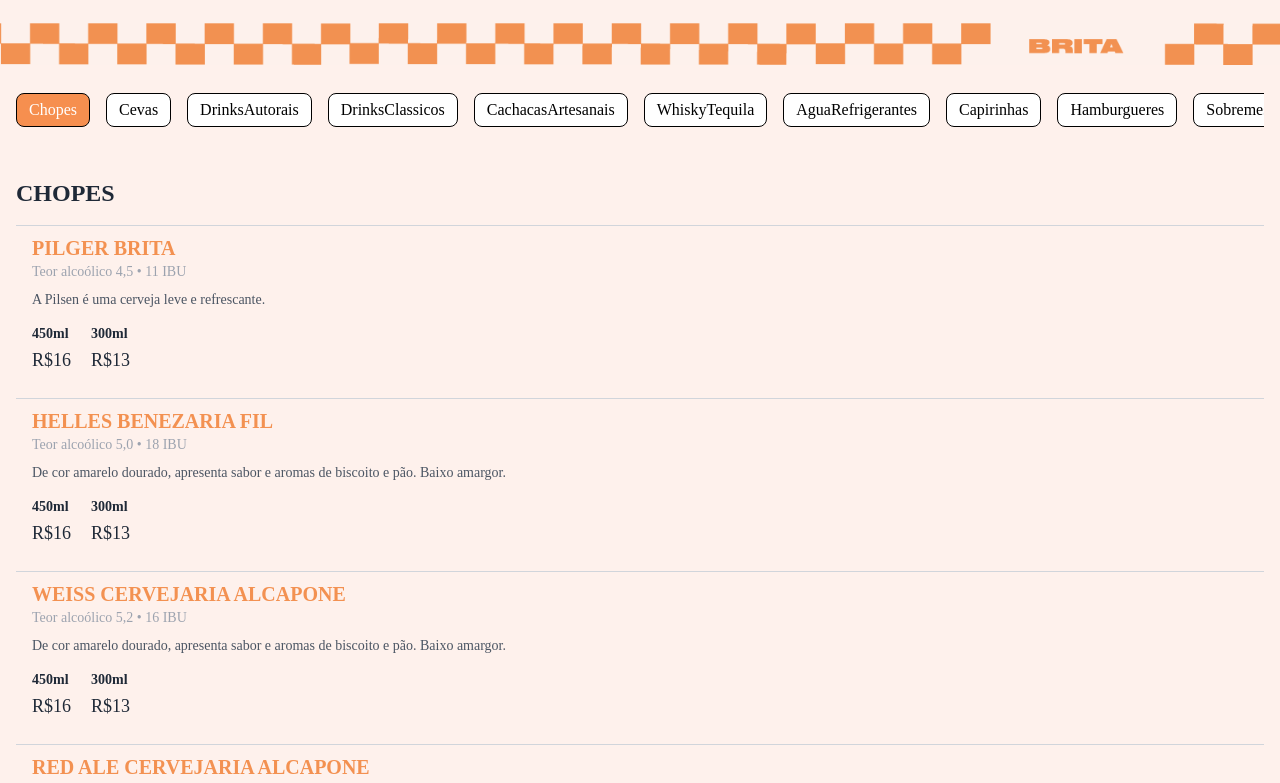
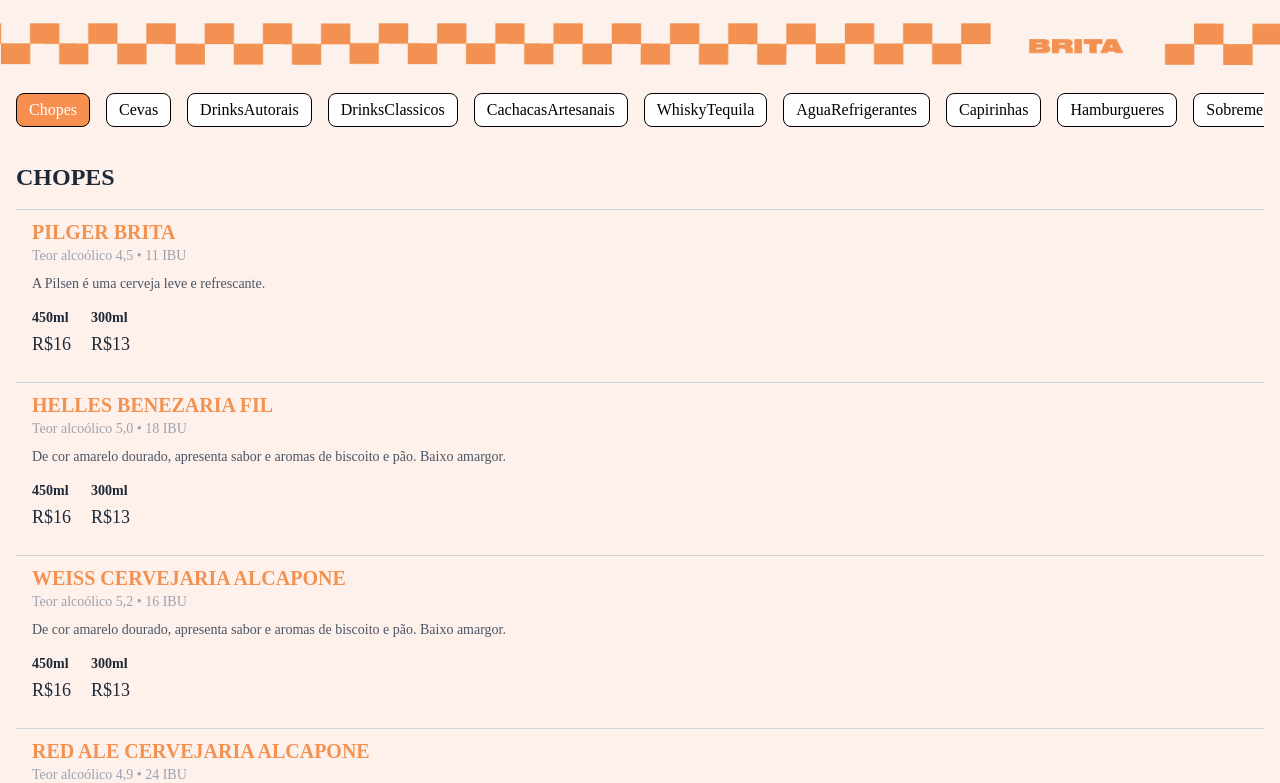
Before and after one commit to joaorhodenntc/cardapio-digital, a Next.js app: page / in a window 1280 px wide. Shown: the top 783 px of the page. Built offline with nearby package versions, Linux system fonts and the light colour scheme; a web font is replaced by a local one.

Commit message:
add margin

```diff
--- a/src/app/page.tsx
+++ b/src/app/page.tsx
@@ -93,7 +93,11 @@
         setCategorySelected={setSelectedSection}
       />
 
-      <div className="container mx-auto px-4 pt-8 mt-20 relative">
+      <div
+        className={`container mx-auto px-4 pt-8 mt-16 relative ${
+          isFixed ? "pt-12" : ""
+        }`}
+      >
         <div id="chopes" ref={chopesRef} className="scroll-mt-20 relative">
           <MenuSection title="CHOPES" items={menuData.chopes} />
         </div>
```
